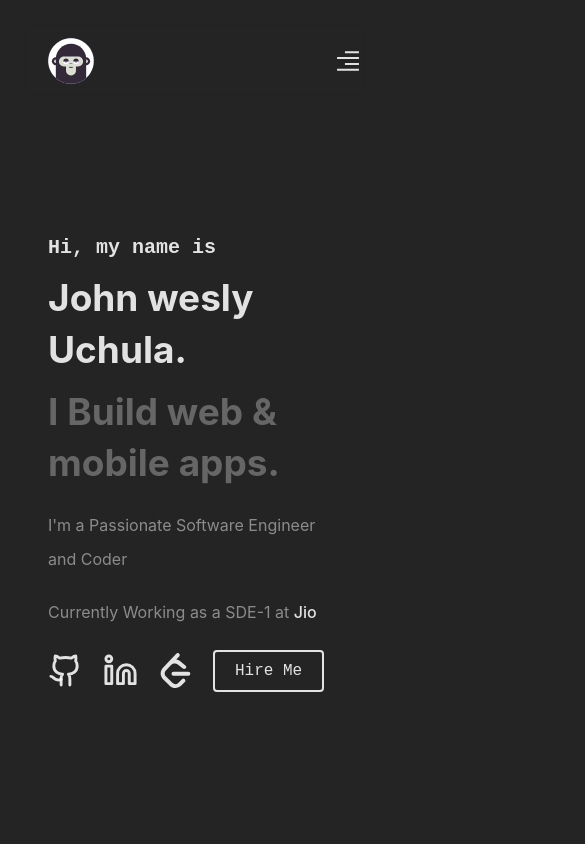
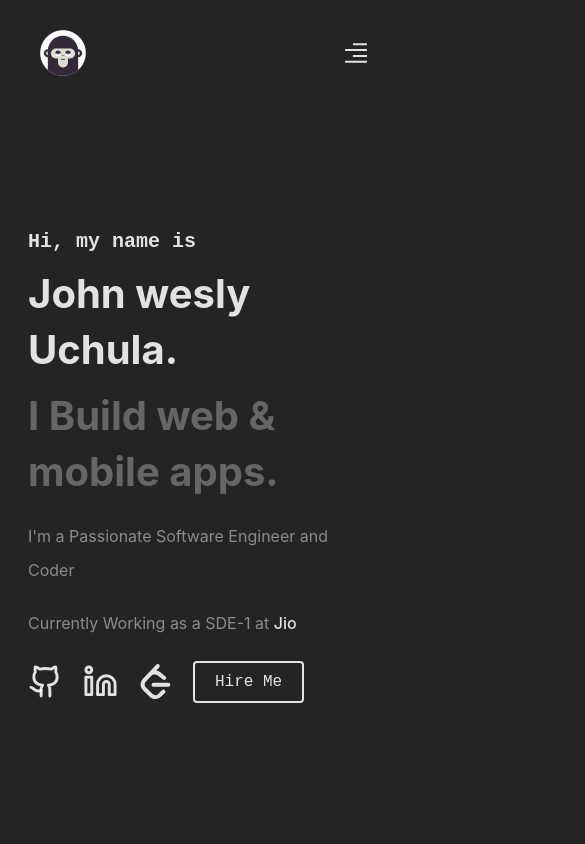
Before and after one commit to johnwesly2002/Portfolio, a React (Vite) app: page / in a window 390 px wide. Shown: the top 844 px of the page, 585 px wide, since content can reach past the window. Built offline with nearby package versions, Linux system fonts and the light colour scheme.

Commit message:
Resolved the Issue for mobile views and fixed the alignment issues

```diff
--- a/src/App.css
+++ b/src/App.css
@@ -24,9 +24,8 @@
   box-sizing: border-box !important;
 }
 body {
-  background-color: var(--background-color);
+  overflow-x: hidden !important;
 }
-
 
 h1, h2, h3, h4, h5, h6 {
   margin: 0px 0px 10px;
@@ -36,8 +35,10 @@ h1, h2, h3, h4, h5, h6 {
 }
 
 header {
-  position: sticky;
+  position: fixed;
+  width: 100%;
   top: 0;
+  left: 0;
   z-index: 10;
 }
 header a {
@@ -52,6 +53,7 @@ a {
 }
 .header_content {
   max-width: 1440px;
+  margin: 0 auto;
   display: flex;
   align-items: center;
   justify-content:space-between;
@@ -109,7 +111,7 @@ a {
 
 #main{
   display: flex;
-  margin-inline: 40px;
+  margin: 60px 40px;
   justify-content: center;
   align-items: flex-start;
   flex-direction: column;
@@ -229,6 +231,8 @@ line-height: 1.4;
 .Projects .projectbox:hover {
   transform: scale(1.05);
   transition: var(--transition);
+  box-shadow: 0 10px 30px -15px var(--hovercolor);
+
 }
 .Projects .projectbox {
     box-shadow: 0 10px 30px -15px var(--backgroundhover);
@@ -644,6 +648,15 @@ footer .lottie {
   margin: 0 auto;
 }
 @media screen and (max-width: 768px) {
+  #main {
+    margin: 80px 20px;
+  }
+  #About {
+    margin-inline: 5px;
+  }
+  #Education {
+    margin-inline: 10px;
+  }
   .header_menuicon {
     display: block;
   }
@@ -656,7 +669,7 @@ footer .lottie {
   }
 
   section {
-    padding: 120px 0px;
+    padding: 140px 0px;
   }
   .AboutInnerSection {
     display: flex;
@@ -736,7 +749,7 @@ footer .lottie {
   .heading1 {
     margin: 0px;
     font-family: var(--font-sans);
-    font-size: clamp(37px, 1vw, 30px);
+    font-size: clamp(40px, 6vw, 80px);
   }
   main-Container {
     padding: 0px 40px 0px 40px;
@@ -813,20 +826,17 @@ footer .lottie {
   }
 }
 
-@media screen and (max-width: 375px) {
+@media screen and (max-width: 376px) {
+  #main {
+    margin: 20px 20px;
+  }
   .intro-1 {
     font-size: 13px;
-  }
-  .heading1 {
-    font-size: clamp(25px, 3vw, 20px);
   }
   .accounts {
     display: flex;
     justify-content: flex-start;
     align-items: center;
-  }
-  .main-Container {
-    padding: 0px 40px 0px 40px;
   }
   .ContactTitle {
     font-size: clamp(30px, 5vw, 60px);
--- a/src/index.css
+++ b/src/index.css
@@ -10,8 +10,14 @@
 html {
   scrollbar-width: thin;
   scrollbar-color: var(--scrollcolor) ;
+}
+body {
+  background-color: var(--background-color);
+
+}
+
+html {
   overflow-x: hidden !important;
-
 }
 /* @media (prefers-color-scheme: light) {
   :root {
```
